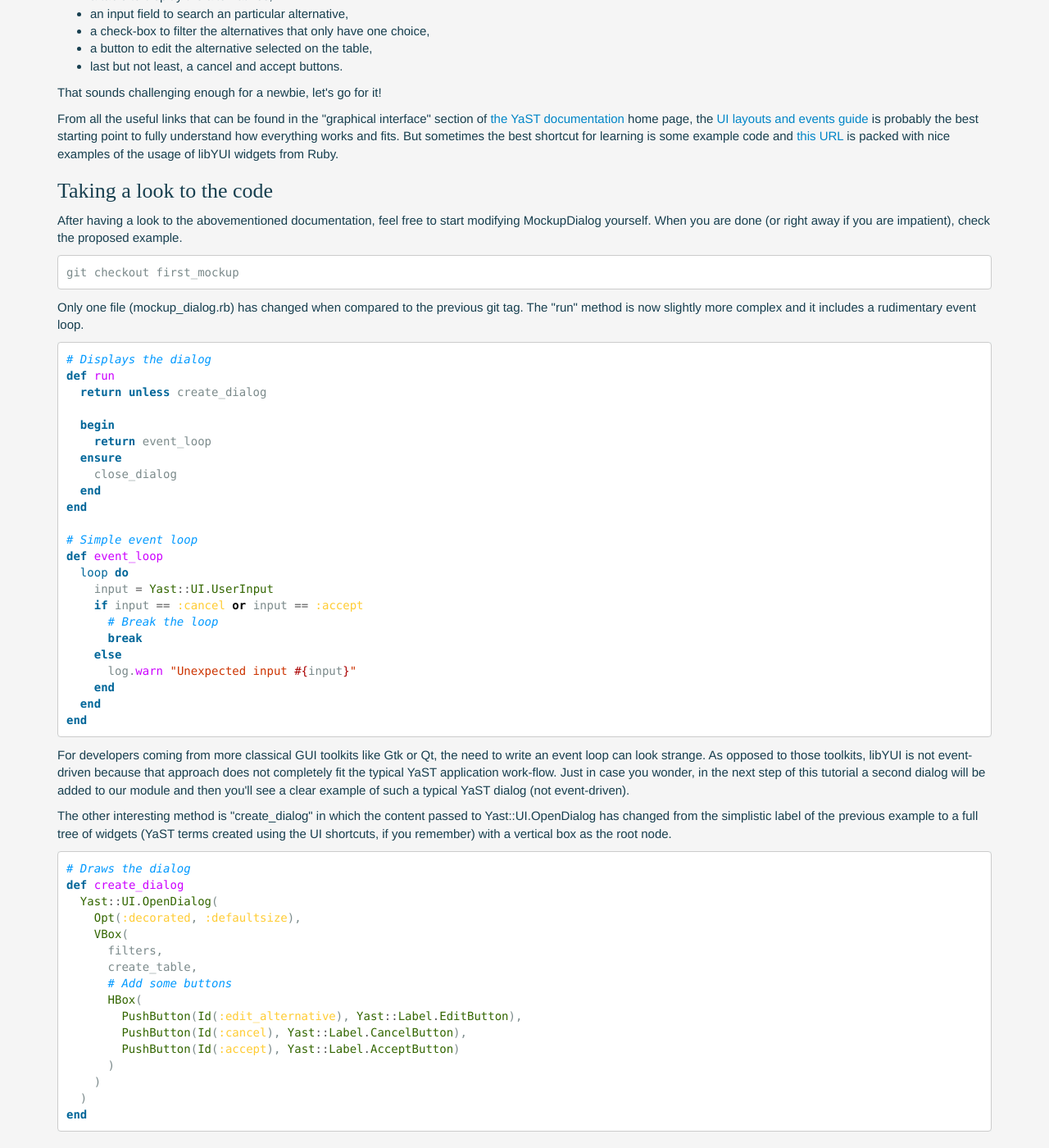
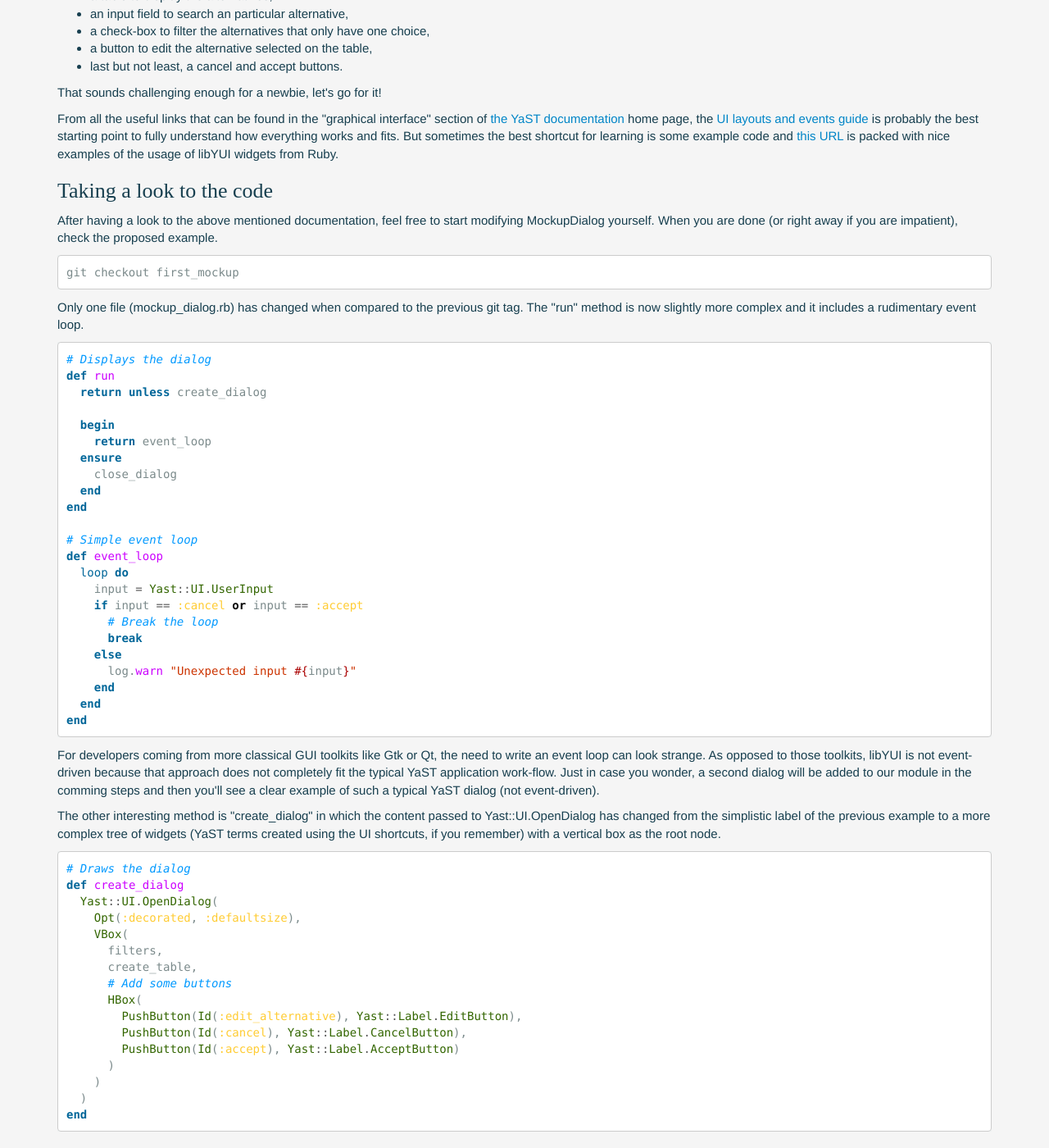
Before and after one commit to jyeray/yast-alternatives-tutorial, a Jekyll site: the page built from step2.html, in a window 1280 px wide and 1400 px high, scrolled down 416 px. Shown: the whole window at 82% size. Built offline with Jekyll 4.4.1, drawn with Linux system fonts in a browser that asks for light colours; some web fonts are replaced.

Commit message:
Update text about the code

```diff
--- a/step2.html
+++ b/step2.html
@@ -35,7 +35,7 @@ URL</a> is packed with nice examples of the usage of libYUI widgets from Ruby.
 
 <h3>Taking a look to the code</h3>
 <p>
-After having a look to the abovementioned documentation, feel free to start
+After having a look to the above mentioned documentation, feel free to start
 modifying MockupDialog yourself. When you are done (or right away if you are
 impatient), check the proposed example.
 </p>
@@ -76,14 +76,14 @@ end
 For developers coming from more classical GUI toolkits like Gtk or
 Qt, the need to write an event loop can look strange. As opposed to those
 toolkits, libYUI is not event-driven because that approach does not completely
-fit the typical YaST application work-flow. Just in case you wonder, in the next
-step of this tutorial a second dialog will be added to our module and then
-you'll see a clear example of such a typical YaST dialog (not event-driven).
+fit the typical YaST application work-flow. Just in case you wonder, a second
+dialog will be added to our module in the comming steps and then you'll see a
+clear example of such a typical YaST dialog (not event-driven).
 </p>
 <p>
 The other interesting method is &quot;create_dialog&quot; in which the content
 passed to Yast::UI.OpenDialog has changed from the simplistic label of the
-previous example to a full tree of widgets (YaST terms created using the UI
+previous example to a more complex tree of widgets (YaST terms created using the UI
 shortcuts, if you remember) with a vertical box as the root node.
 </p>
 {% highlight ruby %}
```
